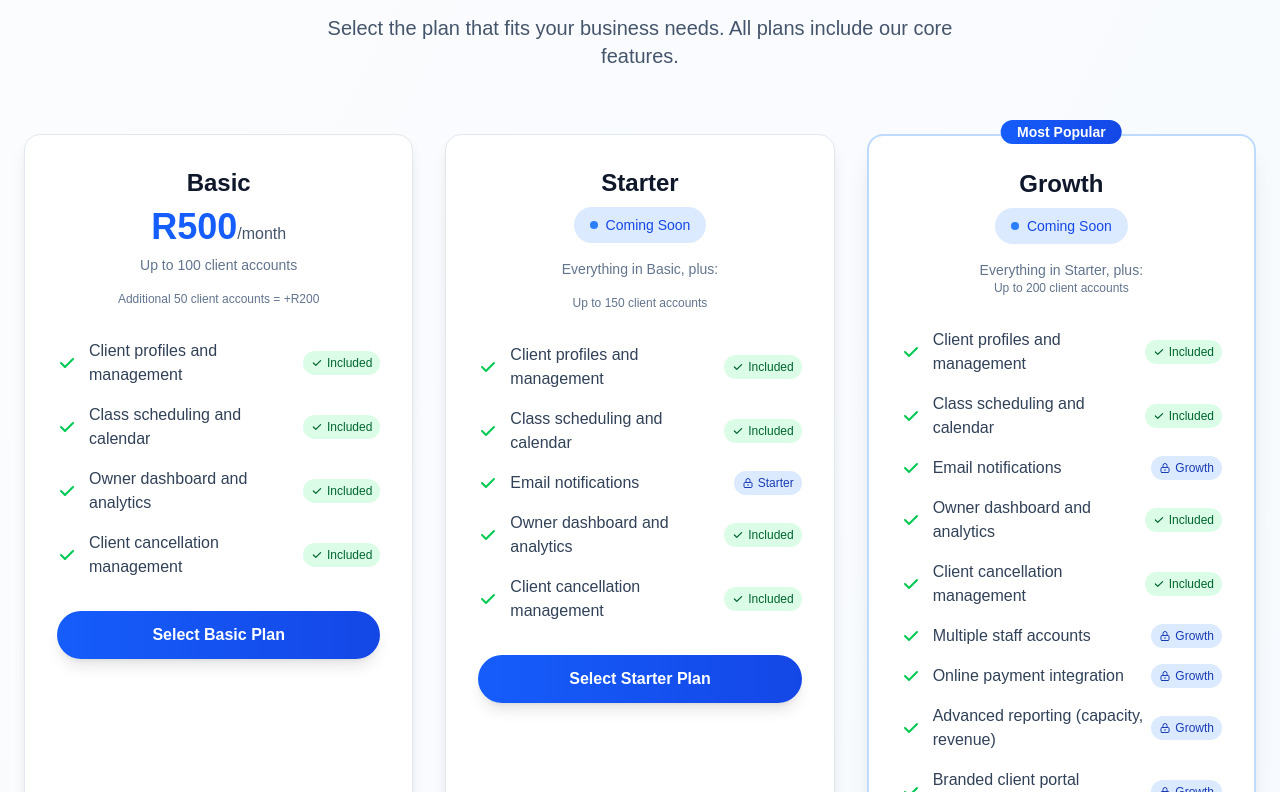
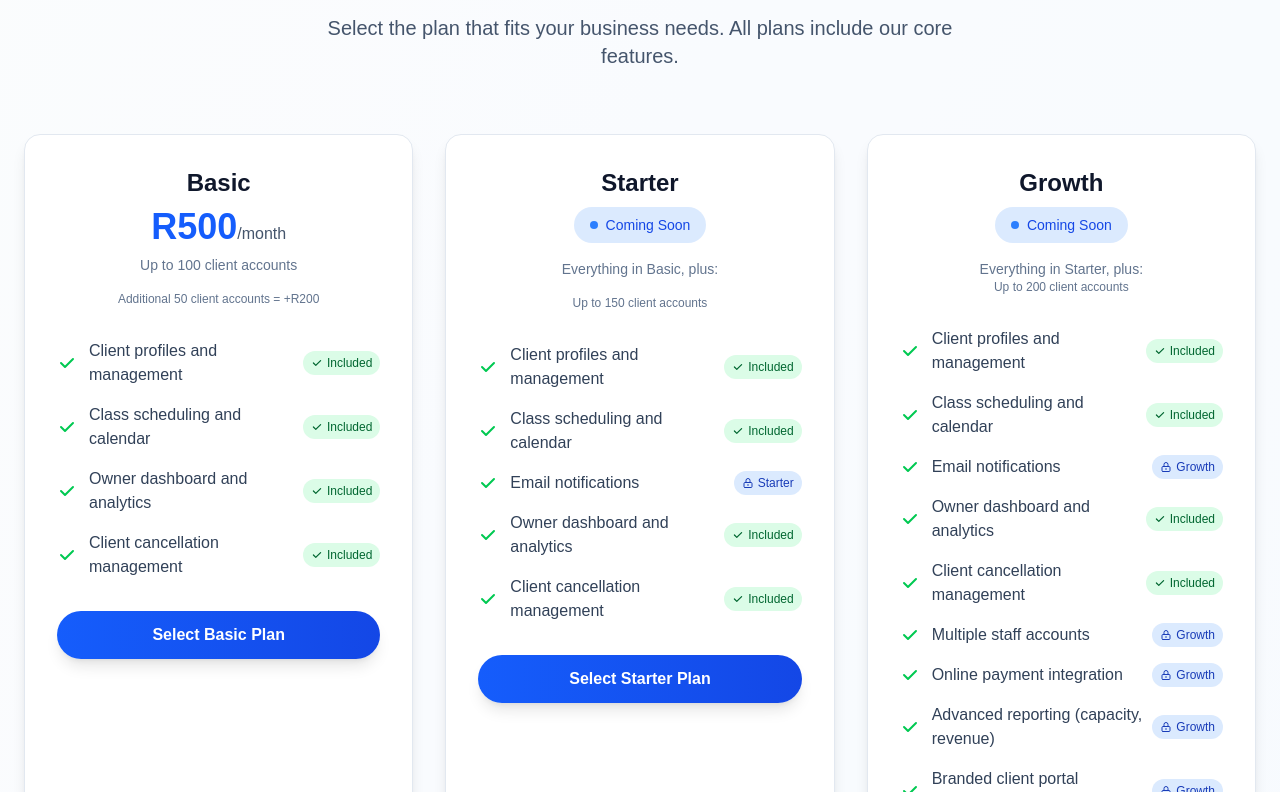
Before and after one commit to francois-willem/planora-frontend, a Next.js app: page /pricing in a window 1280 px wide. Shown: the part 868-1660 px from the top of the page. Built offline with nearby package versions, Linux system fonts and the light colour scheme; no server answers.

Commit message:
removed most popular and thick border

```diff
--- a/src/app/pricing/page.js
+++ b/src/app/pricing/page.js
@@ -119,14 +119,7 @@ export default function PricingPage() {
             </div>
 
             {/* Growth Plan */}
-            <div className="bg-white dark:bg-slate-800 p-8 rounded-2xl shadow-xl border-2 border-blue-200 dark:border-blue-600 hover:shadow-2xl transition-all duration-300 relative">
-              {/* Popular Badge */}
-              <div className="absolute -top-4 left-1/2 transform -translate-x-1/2">
-                <span className="bg-gradient-to-r from-blue-600 to-blue-700 text-white px-4 py-1 rounded-full text-sm font-semibold">
-                  Most Popular
-                </span>
-              </div>
-
+            <div className="bg-white dark:bg-slate-800 p-8 rounded-2xl shadow-lg border border-slate-200 dark:border-slate-700 hover:shadow-xl transition-all duration-300 relative">
               <div className="text-center mb-8">
                 <h4 className="text-2xl font-bold text-slate-900 dark:text-slate-100 mb-2">Growth</h4>
                 <div className="mb-4">
```
